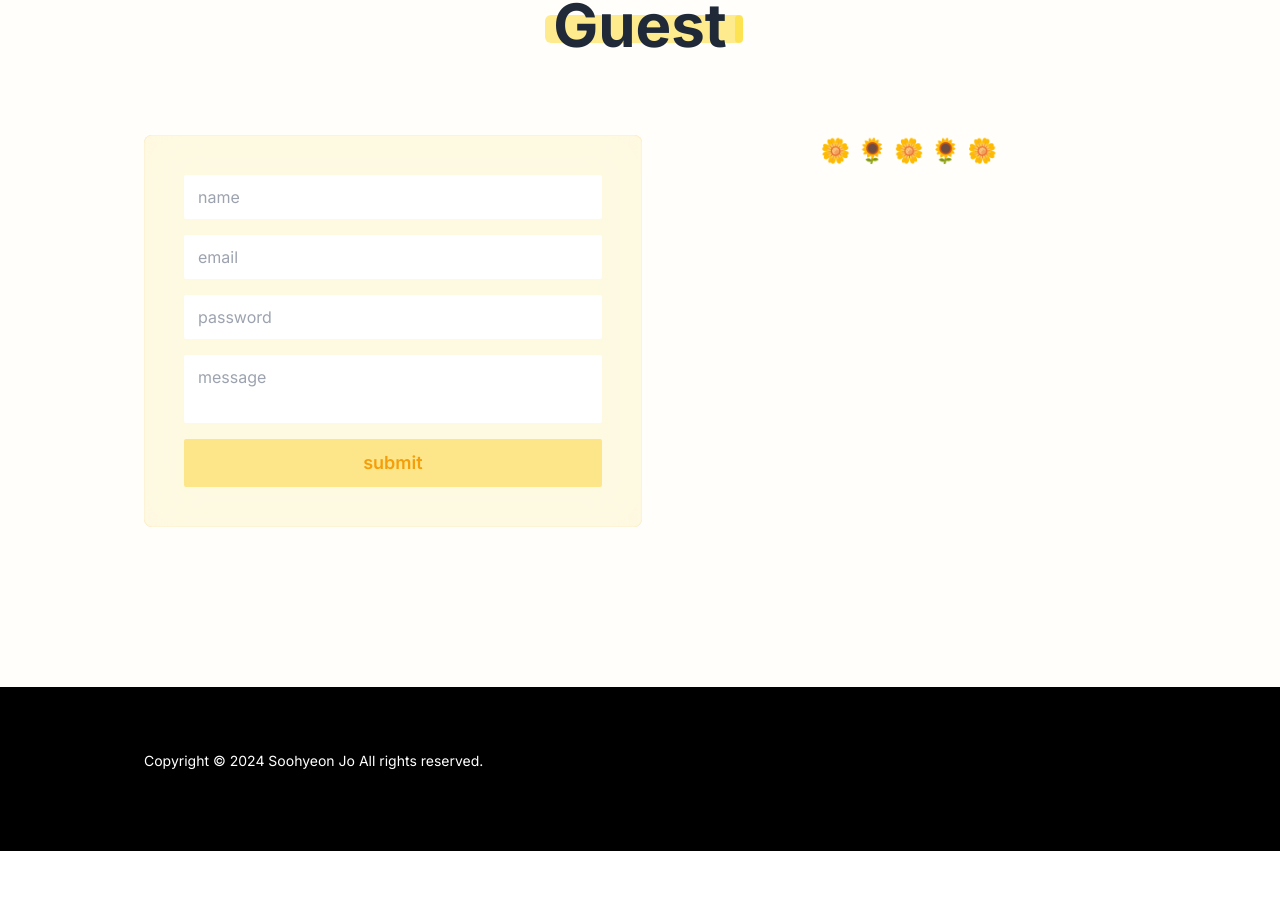
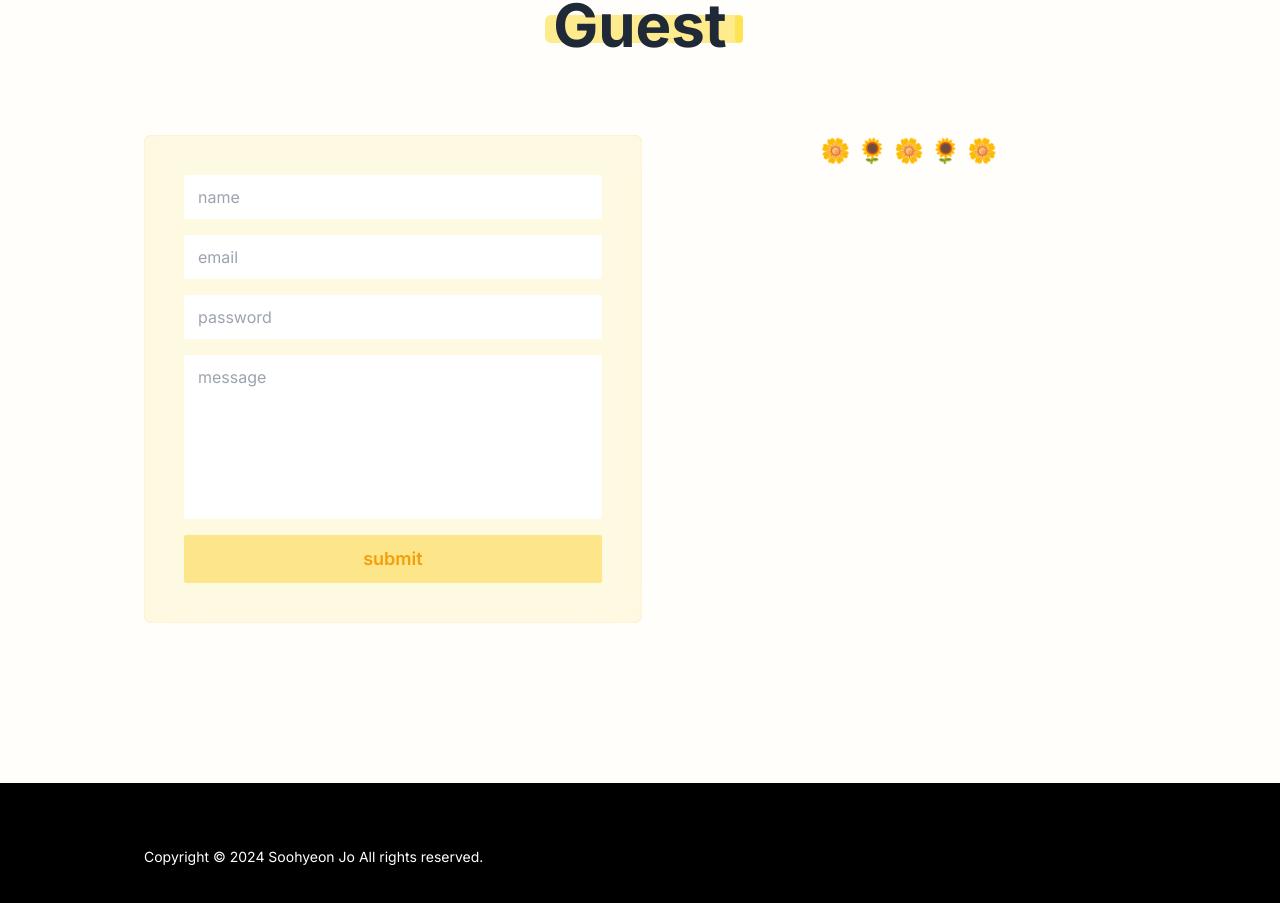
Before and after one commit to soohyn/portfolio, a Next.js app: page / in a window 1280 px wide. Shown: the part 4089-4992 px from the top of the page. Before the commit the page ends 4940 px from the top, so only its background shows below. Built offline with nearby package versions, Linux system fonts and the light colour scheme.

Commit message:
create guest form component

```diff
--- a/app/(home)/components/Guest.tsx
+++ b/app/(home)/components/Guest.tsx
@@ -1,15 +1,9 @@
-"use client";
-
+import GuestForm from "@/app/components/GuestForm";
 import HighlightingText from "@/app/components/HighlightingText";
 import { FC } from "react";
 
 const Guest: FC = () => {
-  const onSubmitForm = async () => {
-    try {
-    } catch (error) {
-      console.error(error);
-    }
-  };
+
 
   return (
     <section id="guest-section" className="bg-amber-50/20 section-layout">
@@ -19,18 +13,7 @@ const Guest: FC = () => {
         </h2>
 
         <div className="flex flex-col sm:flex-row mt-20 gap-10 w-full">
-          <form className="flex flex-col p-10 bg-amber-100/50 rounded-lg backdrop-blur-xl gap-4 w-full guest-form-inner-shadow ">
-            <input name="name" placeholder="name" className="" type="text" />
-            <input name="email" placeholder="email" className="" type="text" />
-            <input
-              name="password"
-              placeholder="password"
-              type="password"
-              className=""
-            />
-            <textarea className=" resize-none" placeholder="message" />
-            <input type="button" value="submit" onSubmit={onSubmitForm} />
-          </form>
+         <GuestForm />
 
           <ul className="flex flex-col w-full">
             <span className="text-2xl self-center">🌼 🌻 🌼 🌻 🌼</span>
--- /dev/null
+++ b/app/components/GuestForm.tsx
@@ -0,0 +1,47 @@
+"use client"
+import { FC, FormEvent, useState } from "react";
+
+const GuestForm: FC = () => {
+  const [error,setError] = useState()
+
+  const onSubmitForm = async (e:FormEvent<HTMLFormElement>) => {
+    e.preventDefault()
+    const data = new FormData(e.target as HTMLFormElement)
+
+    const name = data.get('name')
+    const email = data.get('email')
+    const password = data.get('password')
+    const message = data.get('message')
+
+    if(!(name && email && password && message)){
+      setError(error);
+    }
+
+    try {
+
+    } catch (error) {
+      console.error(error);
+    }
+  };
+
+  return (
+    <form onSubmit={onSubmitForm} className="flex flex-col p-6 sm:p-10 bg-amber-100/50 rounded-lg backdrop-blur-xl gap-4 w-full guest-form-inner-shadow ">
+      <input name="name" placeholder="name" className="" type="text" />
+      <input name="email" placeholder="email" className="" type="email" />
+      <input
+        name="password"
+        placeholder="password"
+        type="password"
+        className=""
+      />
+      <textarea
+        className=" resize-none"
+        placeholder="message"
+        rows={6}
+        maxLength={1000}
+      />
+      <input type="submit" value="submit" />
+    </form>
+  );
+};
+export default GuestForm;
--- a/app/globals.css
+++ b/app/globals.css
@@ -49,7 +49,7 @@
   }
 
   .section-header {
-    @apply text-4xl sm:text-6xl font-bold;
+    @apply text-4xl sm:text-6xl font-bold select-none;
   }
 
   nav > ul > li {
@@ -71,7 +71,7 @@
     @apply input-style
   }
 
-  form > input[type=button] {
+  form > input[type=submit] {
     @apply cursor-pointer bg-amber-200 text-amber-500 font-semibold text-lg transition-all hover:bg-amber-100 active:scale-95 focus:border-amber-400
   }
 }
```
